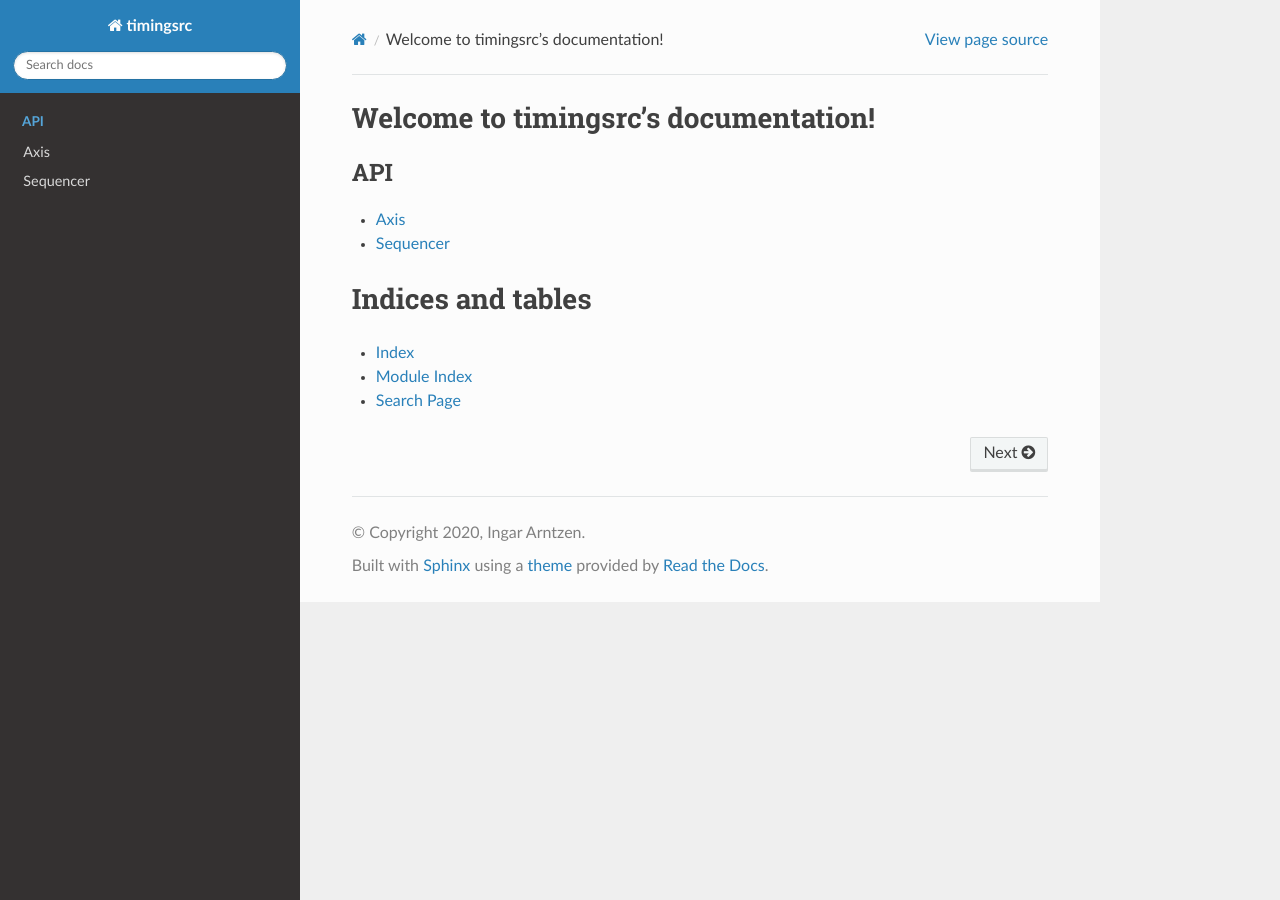
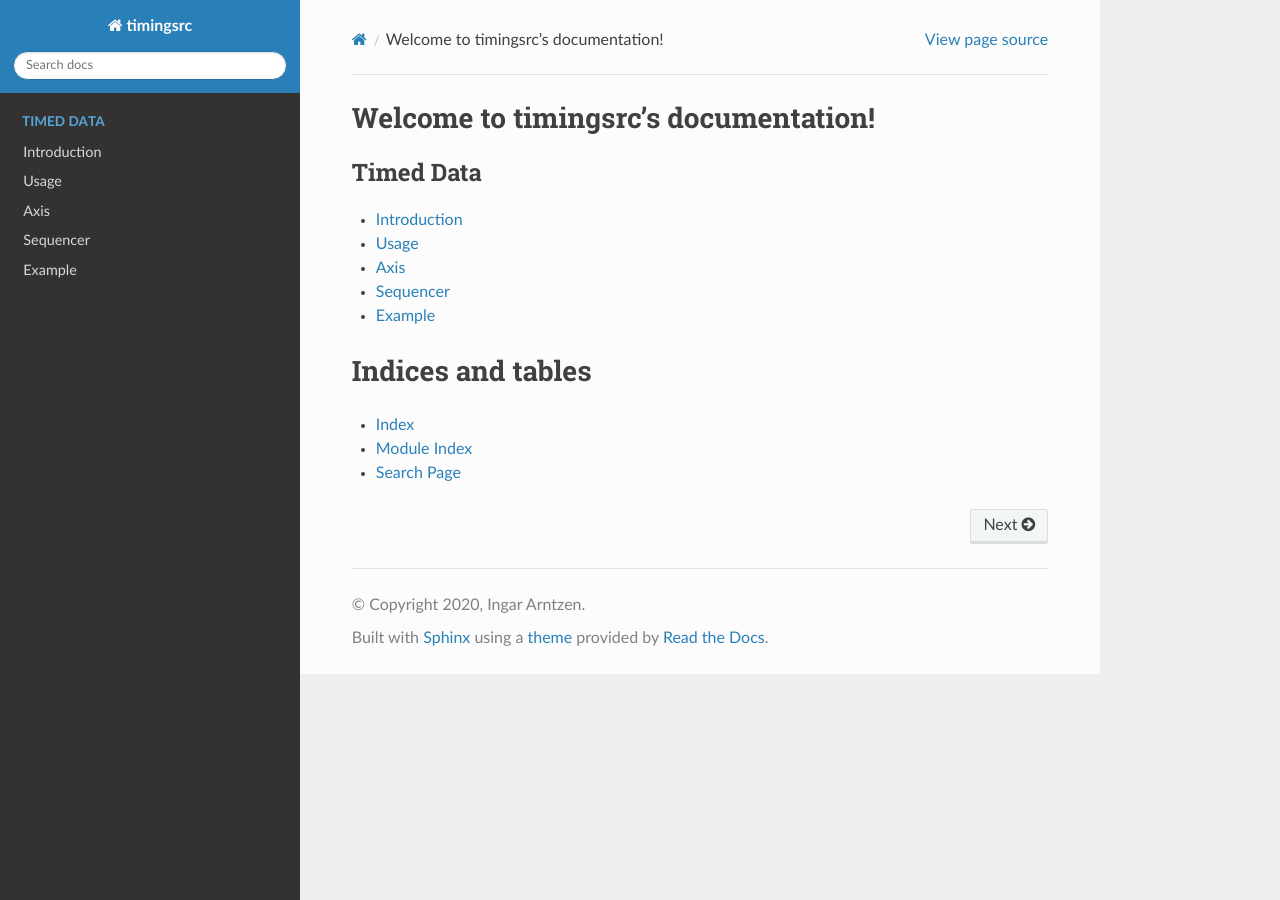
Before and after one commit to ingararntzen/timingdocs, a Sphinx documentation site: the page built from docs/source/index.rst, in a window 1280 px wide. Built offline with Sphinx 7.4.7 and the Read the Docs theme 2.0.0, drawn with Linux system fonts in a browser that asks for light colours.

Commit message:
made initial documents for timeddata

```diff
--- a/docs/source/axis.rst
+++ /dev/null
@@ -1,5 +0,0 @@
-*************
-Axis
-*************
-
-About Axis
--- a/docs/source/index.rst
+++ b/docs/source/index.rst
@@ -8,19 +8,13 @@ Welcome to timingsrc's documentation!
 
 .. toctree::
    :maxdepth: 2
-   :caption: Timing Object
+   :caption: Timed Data
 
-.. toctree::
-   :maxdepth: 2
-   :caption: API
-
-   axis.rst
-   sequencer.rst
-
-.. toctree::
-   :maxdepth: 2
-   :caption: Audio/Video
-
+   timeddata/intro
+   timeddata/usage
+   timeddata/axis
+   timeddata/sequencer
+   timeddata/example
 
 
 Indices and tables
--- a/docs/source/sequencer.rst
+++ /dev/null
@@ -1,3 +0,0 @@
-***********
-Sequencer
-***********
--- /dev/null
+++ b/docs/source/timeddata/example.rst
@@ -0,0 +1,3 @@
+=======
+Example
+=======
--- /dev/null
+++ b/docs/source/timeddata/intro.rst
@@ -0,0 +1,3 @@
+============
+Introduction
+============
--- /dev/null
+++ b/docs/source/timeddata/sequencer.rst
@@ -0,0 +1,3 @@
+=========
+Sequencer
+=========
--- /dev/null
+++ b/docs/source/timeddata/usage.rst
@@ -0,0 +1,3 @@
+=====
+Usage
+=====
```
Also changed, not shown: docs/source/timeddata/axis.rst (added, +7 -0 lines).
